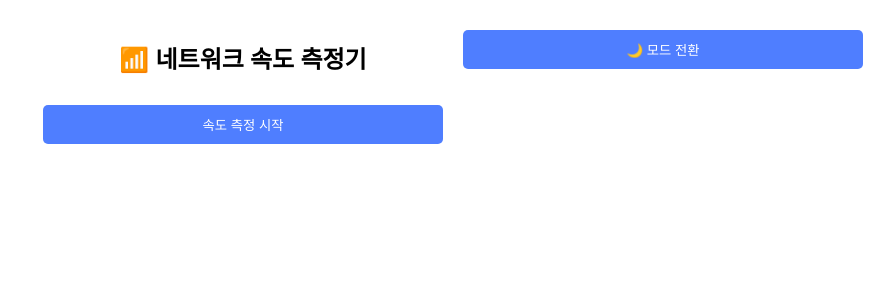
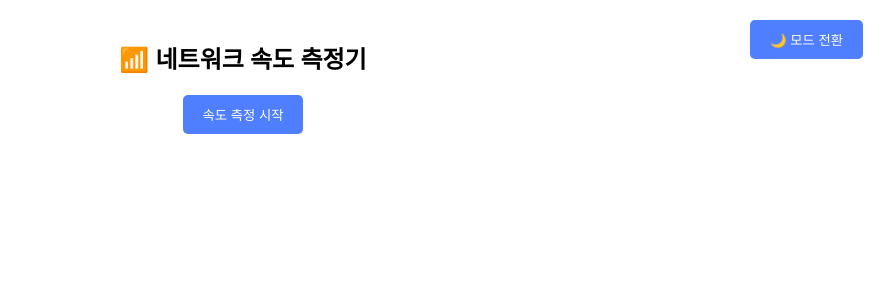
Before and after one commit to Leegunmyeong/schoolproject, a Flask app: page / in a window 1280 px wide. Shown: the top 300 px of the page, without its empty margins (397-1280 px from the left). Run offline with Flask 3, Linux system fonts and the light colour scheme.

Commit message:
index.html

```diff
--- a/templates/index.html
+++ b/templates/index.html
@@ -28,13 +28,6 @@
             margin: 0;
             padding: 20px;
             display: flex;
-            justify-content: center;
-        }
-
-        .container {
-            max-width: 500px;
-            width: 100%;
-            display: flex;
             flex-direction: column;
             align-items: center;
         }
@@ -43,7 +36,6 @@
             display: flex;
             align-items: center;
             gap: 8px;
-            text-align: center;
         }
 
         button {
@@ -53,9 +45,6 @@
             border: none;
             border-radius: 5px;
             cursor: pointer;
-            width: 100%;
-            max-width: 400px;
-            margin-top: 10px;
         }
 
         button:hover {
@@ -65,7 +54,6 @@
         #status {
             margin-top: 20px;
             font-weight: bold;
-            text-align: center;
         }
 
         #feedback {
@@ -74,14 +62,9 @@
         }
 
         #speedChart {
-            max-width: 100%;
+            max-width: 600px;
+            width: 100%;
             margin-top: 30px;
-        }
-
-        canvas {
-            width: 100% !important;
-            height: auto !important;
-            max-height: 300px;
         }
 
         #modeToggle {
@@ -114,7 +97,10 @@
         }
 
         @keyframes blink {
-            0%, 80%, 100% {
+
+            0%,
+            80%,
+            100% {
                 opacity: 0;
             }
 
@@ -126,17 +112,18 @@
         @media (max-width: 600px) {
             h2 {
                 font-size: 1.2em;
+                text-align: center;
             }
 
             button {
                 width: 100%;
+                margin-top: 10px;
             }
         }
     </style>
 </head>
 
 <body>
-    <div class="container">
     <button id="modeToggle" onclick="toggleMode()">🌙 모드 전환</button>
 
     <h2>📶 네트워크 속도 측정기</h2>
@@ -145,7 +132,6 @@
     <p id="status"></p>
     <canvas id="speedChart" style="display:none;"></canvas>
     <div id="feedback"></div>
-    </div>
 
     <script>
         let chartInstance = null;
@@ -159,8 +145,9 @@
 
         function startTest() {
             document.getElementById("status").innerHTML = "⏳ 측정 중입니다... 잠시만 기다려 주세요. <span class='dots'><span></span><span></span><span></span></span>";
-            document.getElementById("feedback").innerHTML = "";
+            document.getElementById("feedback").innerHTML = ""; // <-- 피드백 초기화
             document.getElementById("speedChart").style.display = "none";
+
 
             fetch("/api/speedtest")
                 .then(res => res.json())
@@ -175,6 +162,7 @@
             document.getElementById("speedChart").style.display = "block";
             const ctx = document.getElementById("speedChart").getContext("2d");
 
+            // 기존 차트가 존재하면 제거
             if (chartInstance) {
                 chartInstance.destroy();
             }
@@ -198,6 +186,7 @@
             });
         }
 
+
         function showFeedback(data) {
             const avgDownload = 95.0;
             const avgUpload = 95.0;
```
Lines whose indentation alone changed are shown as unchanged.
